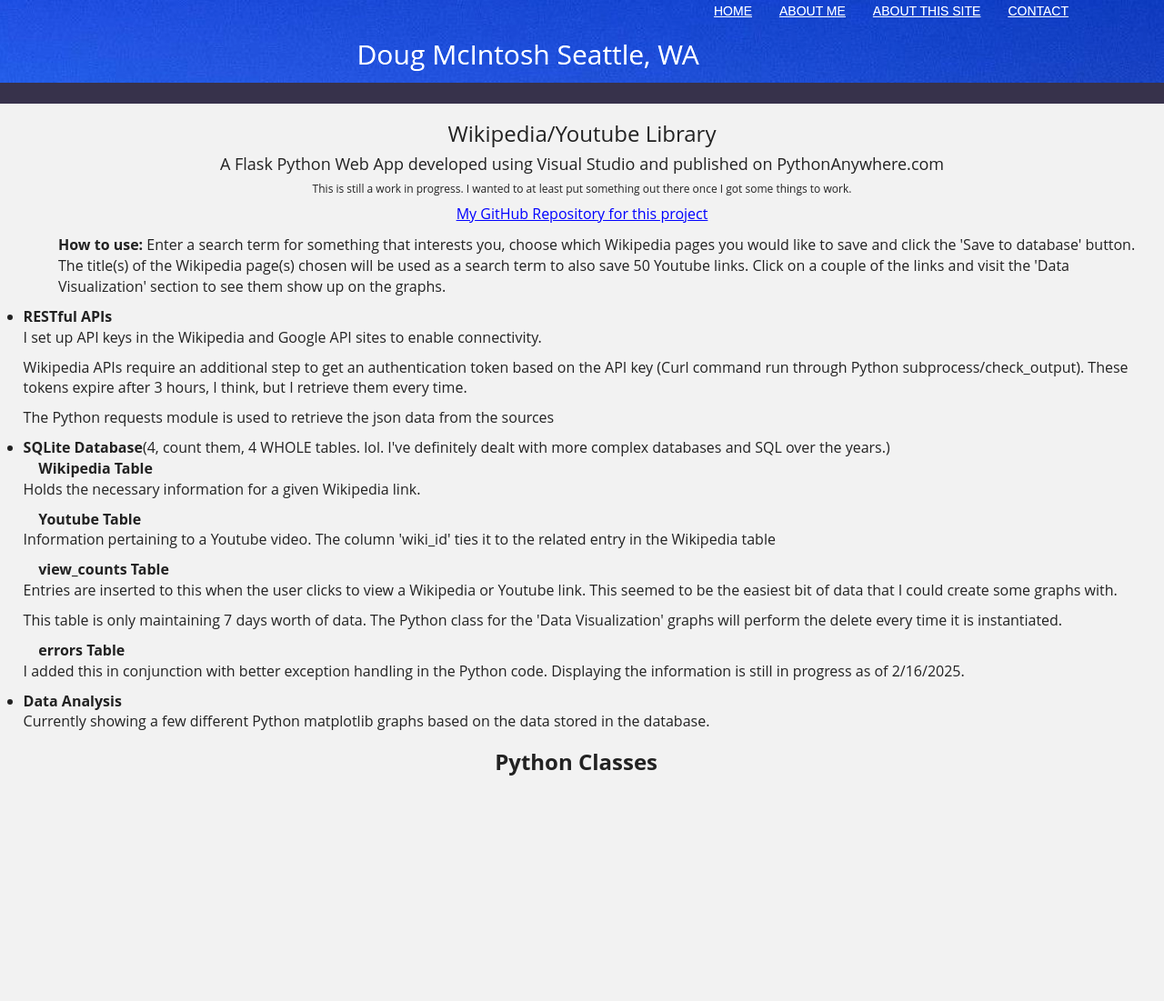
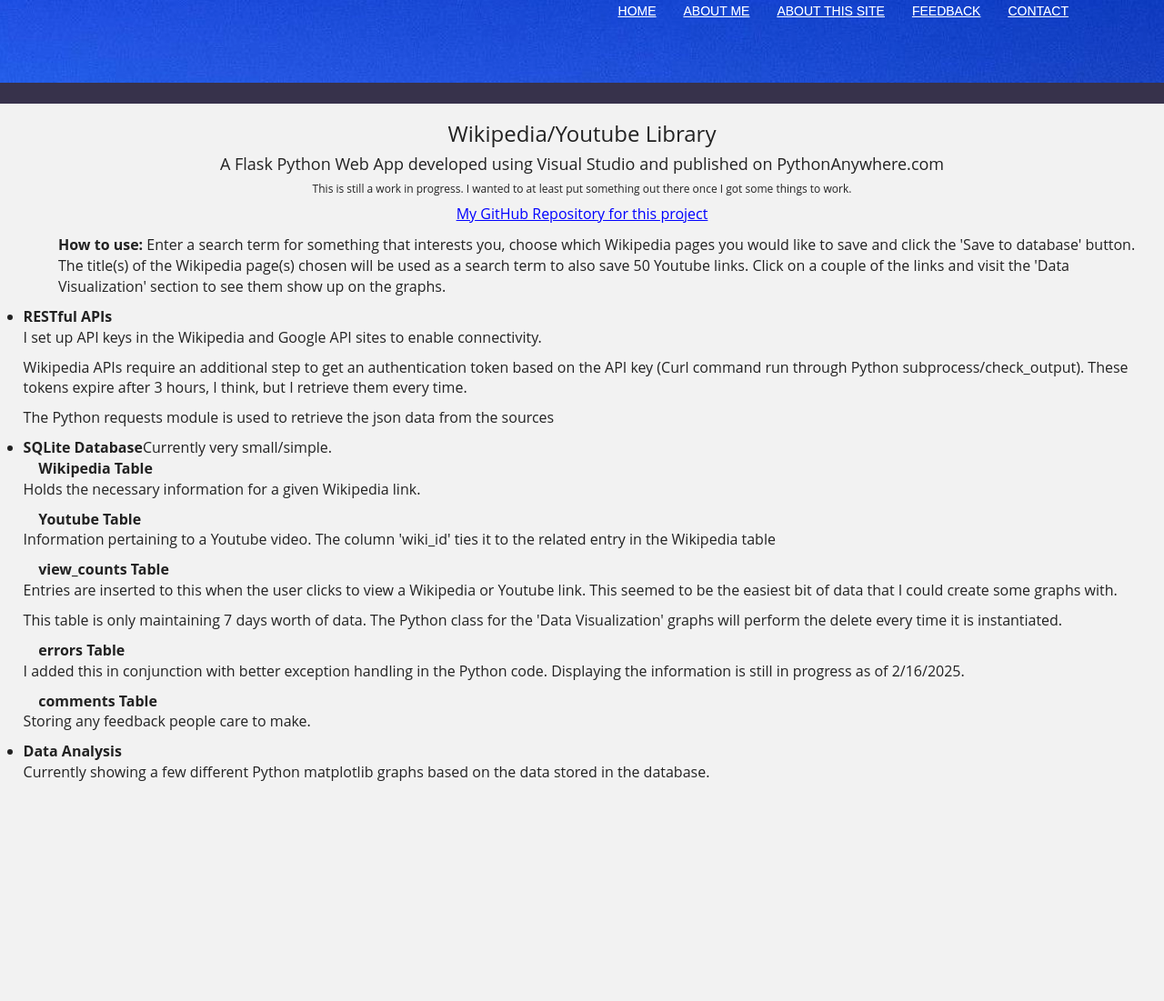
Before and after one commit to JackManu/portfolio, a Flask app: page /aboutthis in a window 1280 px wide. Shown: the top 1101 px of the page at 91% size. Run offline with Flask 3, Linux system fonts and the light colour scheme; some libraries are stand-ins or nearby versions.

Commit message:
added comments/feedback page.  enhanced color selection for graphs.

```diff
--- a/main.py
+++ b/main.py
@@ -227,6 +227,33 @@
    # Render the page
    return render_template('blank.html',debug=True)
 
+@app.route('/comments',methods=['GET','POST'])
+def comments():
+   # Render the page
+   content={}
+   '''
+   use a wiki instance to do db stuff
+   '''
+   wiki=Wikipedia_reader()
+   comment=request.form.get('comments',None)
+   user_email=request.form.get('user_email','Anonymous')
+   if comment:
+       if len(user_email)==0:
+           user_email='Anonymous'
+       wiki.db_insert(table_name='comments',user_email=user_email,comment=comment)
+   comments_db=wiki.exec_statement("select id,strftime('%Y-%m-%d %H:%M:%S',creation_date),user_email,comment from comments order by 1 asc;")
+   for each in comments_db:
+       print(f"From the dB: {each}")
+       my_id=str(each[0])
+       my_date=str(each[1])
+       my_user=str(each[2])
+       my_comment=str(each[3])
+       content[my_id]={}
+       content[my_id]['date']=my_date
+       content[my_id]['user_email']=my_user
+       content[my_id]['comment']=my_comment
+   return render_template('comments.html',content=content)
+
 @app.route('/')
 @app.route('/index')
 def index():
--- a/services/portfolio_base.py
+++ b/services/portfolio_base.py
@@ -74,6 +74,8 @@
             elif kwargs['table_name']=='errors':
                 print(f"Trying to insert into errors:  {kwargs}")
                 cursor.execute("Insert or replace into errors (id,creation_date,type,module_name,error_text) values(null,?,?,?,?)",(my_date,str(kwargs['type']),str(kwargs['module_name']),str(kwargs['error_text'])))
+            elif kwargs['table_name']=='comments':
+                cursor.execute("Insert or replace into comments(id,creation_date,user_email,comment) values(null,?,?,?)",(my_date,kwargs['user_email'],kwargs['comment']))
             db.commit()
             db.close()
         except sqlite3.Error as e:
--- a/templates/aboutthis.html
+++ b/templates/aboutthis.html
@@ -18,7 +18,7 @@
           <p>Wikipedia APIs require an additional step to get an authentication token based on the API key (Curl command run through Python subprocess/check_output).  These tokens expire after 3 hours, I think, but I retrieve them every time.</p>
           <p>The Python requests module is used to retrieve the json data from the sources</p>
         </li>
-        <li><b>SQLite Database</b>(4, count them, 4 WHOLE tables. lol.  I've definitely dealt with more complex databases and SQL over the years.)
+        <li><b>SQLite Database</b>Currently very small/simple.
             <ul>
                 <li>
                     &nbsp&nbsp&nbsp&nbsp<b>Wikipedia Table</b>
@@ -37,6 +37,10 @@
                     &nbsp&nbsp&nbsp&nbsp<b>errors Table</b>
                     <p>I added this in conjunction with better exception handling in the Python code.  Displaying the information is still in progress as of 2/16/2025.</p>
                 </li>
+                <li>
+                    &nbsp&nbsp&nbsp&nbsp<b>comments Table</b>
+                    <p>Storing any feedback people care to make.</p>
+                </li>
             </ul>
         </li>
         <li>
@@ -45,7 +49,7 @@
         </li>
     </ol>
     <h3 style="text-align:center"><b>Python Classes</b></h3>
-    <ol>
+    <ol style="list-style-type:disc !important;padding-left:2vw !important">
         <li>
             <p><b>main.py</b>:  The main Flask application where the page entry points are set up and a lot of the main logic happens</p>
         </li>
@@ -61,6 +65,9 @@
         <li>
             <p><b>Wikipedia_reader</b>: sub-class of Baseweb with added method to run the Curl command that gets the authentication token from Wikipedia.  Handles the data sent to/from Wikipedia</p>
         </li>
+        <li>
+            <p><b>My_DV</b>: sub-class of Portfolio_base that handles all of the matplotlib logic used in the 'Data Visualization' section of this site.</p>
+        </li>
     </ol>
   </div>
  </div>
--- a/templates/index.html
+++ b/templates/index.html
@@ -19,11 +19,12 @@
     <header class="hero">
         <div class="container">
             <div class="row">
-                <div class="col-md-6 col-md-offset-6 col-xs-12 col-xs-offset-2">
+                <div class="col-md-12 col-xs-12 ">
                     <ul class="main-nav">
                         <li><a href="{{url_for('index')}}">Home</a></li>
                         <li><a href="{{url_for('aboutme')}}">About Me</a></li>
                         <li><a href="{{url_for('aboutthis')}}">About This Site</a></li>
+                        <li><a href="{{url_for('comments')}}">Feedback</a></li>
                         <li><a href="http://www.linkedin.com/in/doug-mcintosh" target="_blank">Contact</a></li>
                     </ul>
                     <div>
```
Also changed, not shown: services/data_analysis.py (+14 -4 lines), templates/WebPage2.html (added, +11 -0 lines), templates/comments.html (added, +26 -0 lines), 2 other files.
